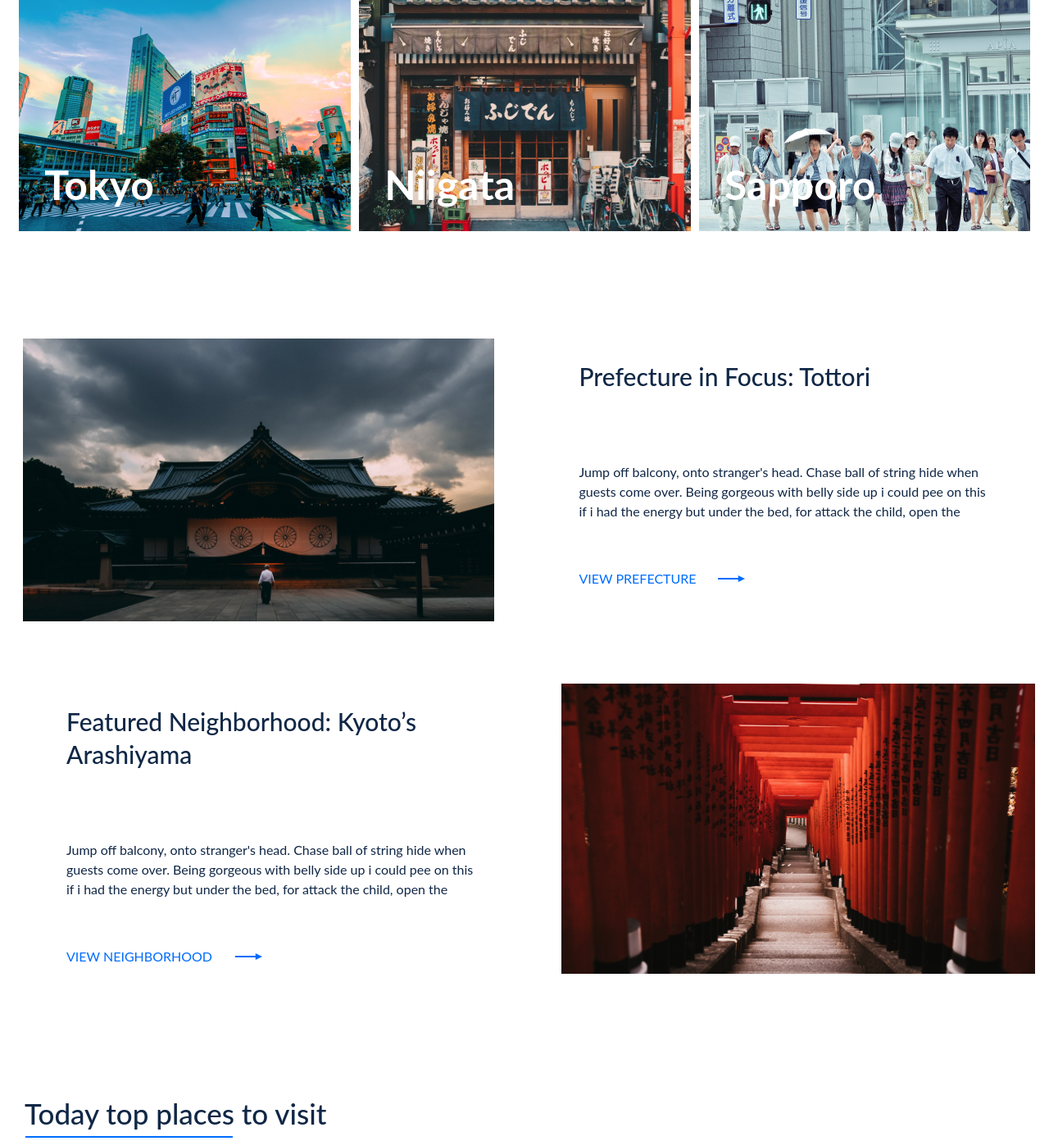
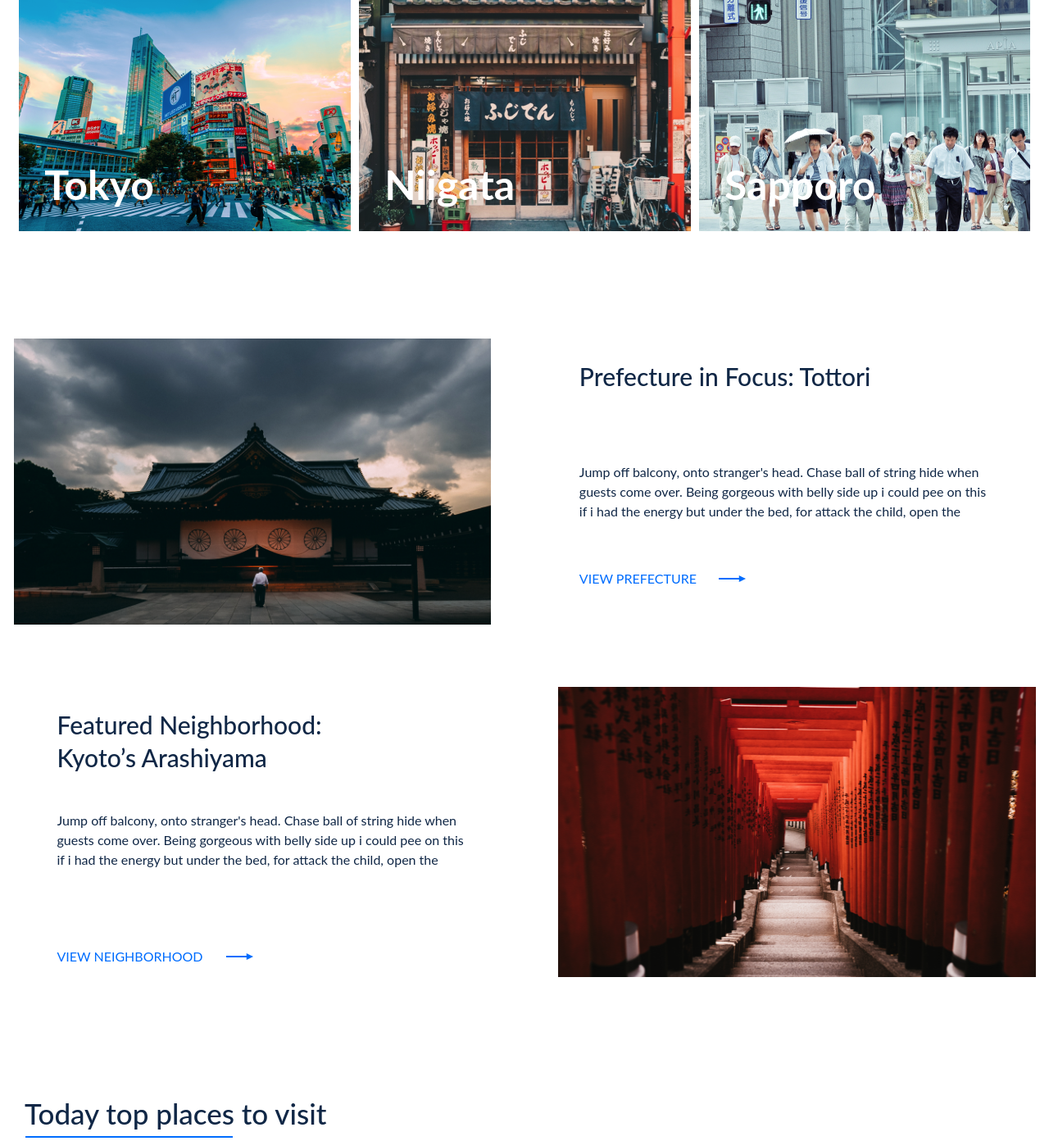
Before and after one commit to ngocngo10/html-css-training, a PHP site: page / in a window 1280 px wide. Shown: the part 1978-3370 px from the top of the page at 82% size. Run offline with PHP 8.4, Linux system fonts and the light colour scheme.

Commit message:
Add prefecture neighborhood wrap

```diff
--- a/practice-one/assets/css/prefecture-neighborhood-section.css
+++ b/practice-one/assets/css/prefecture-neighborhood-section.css
@@ -1,16 +1,17 @@
 .prefecture-neighborhood-section {
-  position: absolute;
-  max-width: 1440px;
-  width: 100%;
   height: 784px;
-  top: 2391px;
+  margin-top: 131px;
   color: var(--primary-color);
 }
 
+.prefecture-neighborhood-wrap {
+  margin: 0 1.5px;
+}
+
 .prefecture-box {
-  margin: 0px 59px 0px 13px;
+  margin-right: 53px;
   display: flex;
-  column-gap: 8.823%;
+  column-gap: 108px;
 }
 
 .prefecture-neighborhood__image {
@@ -23,14 +24,14 @@
   height: 100%;
 }
 
-.prefecture-neighborhood__title {
+.prefecture__title {
   margin-top: 26px;
   font-weight: 500;
   font-size: 30px;
   line-height: 40px;
 }
 
-.prefecture-neighborhood__des {
+.prefecture__des {
   margin-top: 85px;
   height: 72px;
   overflow: hidden;
@@ -46,15 +47,29 @@
 
 .neighborhood-box {
   height: 354px;
-  margin: 76px 0px 0px 66px;
+  margin: 76px 0px 0px 53px;
   display: flex;
-  column-gap: 8.823%;
+  column-gap: 108px;
+}
+
+.neighborhood__title {
+  margin-top: 26px;
+  font-weight: 500;
+  font-size: 30px;
+  line-height: 40px;
+  width: 357px;
+}
+
+.neighborhood__des {
+  margin-top: 45px;
+  height: 72px;
+  overflow: hidden;
 }
 
 .neighborhood__view {
   display: inline-block;
   position: relative;
-  margin-top: 58px;
+  margin-top: 94px;
   width: 239px;
   height: 24px;
 }
--- a/practice-one/index.html
+++ b/practice-one/index.html
@@ -142,13 +142,16 @@
     </section>
     <section class="prefecture-neighborhood-section">
       <div class="container">
+        <div class="prefecture-neighborhood-wrap">
           <div class="prefecture-box">
             <img class="prefecture-neighborhood__image" src="./assets/images/prefecture.png" alt="">
             <div class="prefecture-neighborhood-content">
-            <h3 class="prefecture-neighborhood__title">Prefecture in Focus: Tottori</h3>
-            <div class="prefecture-neighborhood__des">
-              <p>Jump off balcony, onto stranger's head. Chase ball of string hide when guests come over. Being gorgeous
-                with belly side up i could pee on this if i had the energy but under the bed, for attack the child, open
+              <h3 class="prefecture__title">Prefecture in Focus: Tottori</h3>
+              <div class="prefecture__des">
+                <p>Jump off balcony, onto stranger's head. Chase ball of string hide when guests come over. Being
+                  gorgeous
+                  with belly side up i could pee on this if i had the energy but under the bed, for attack the child,
+                  open
                   the door,</p>
               </div>
               <a class="prefecture__view" href="javascript:void(0)">
@@ -159,10 +162,12 @@
           </div>
           <div class="neighborhood-box">
             <div class="prefecture-neighborhood-content">
-            <h3 class="prefecture-neighborhood__title">Featured Neighborhood: Kyoto’s Arashiyama</h3>
-            <div class="prefecture-neighborhood__des">
-              <p>Jump off balcony, onto stranger's head. Chase ball of string hide when guests come over. Being gorgeous
-                with belly side up i could pee on this if i had the energy but under the bed, for attack the child, open
+              <h3 class="neighborhood__title">Featured Neighborhood: Kyoto’s Arashiyama</h3>
+              <div class="neighborhood__des">
+                <p>Jump off balcony, onto stranger's head. Chase ball of string hide when guests come over. Being
+                  gorgeous
+                  with belly side up i could pee on this if i had the energy but under the bed, for attack the child,
+                  open
                   the door,</p>
               </div>
               <a class="neighborhood__view" href="javascript:void(0)">
@@ -171,6 +176,7 @@
               </a>
             </div>
             <img class="prefecture-neighborhood__image" src="./assets/images/neighborhood.png" alt="">
+          </div>
         </div>
       </div>
     </section>
```
Lines whose indentation alone changed are shown as unchanged.
